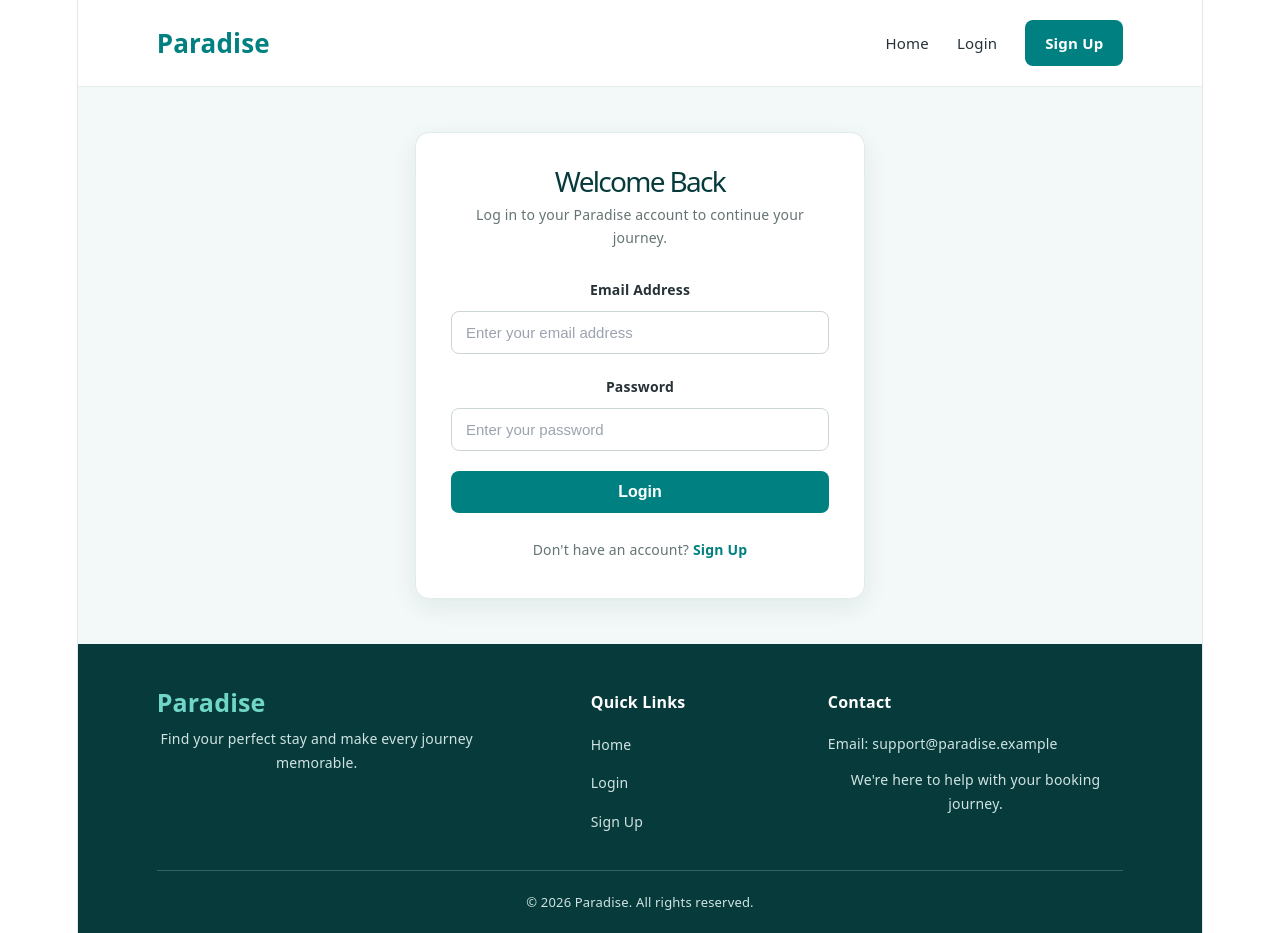
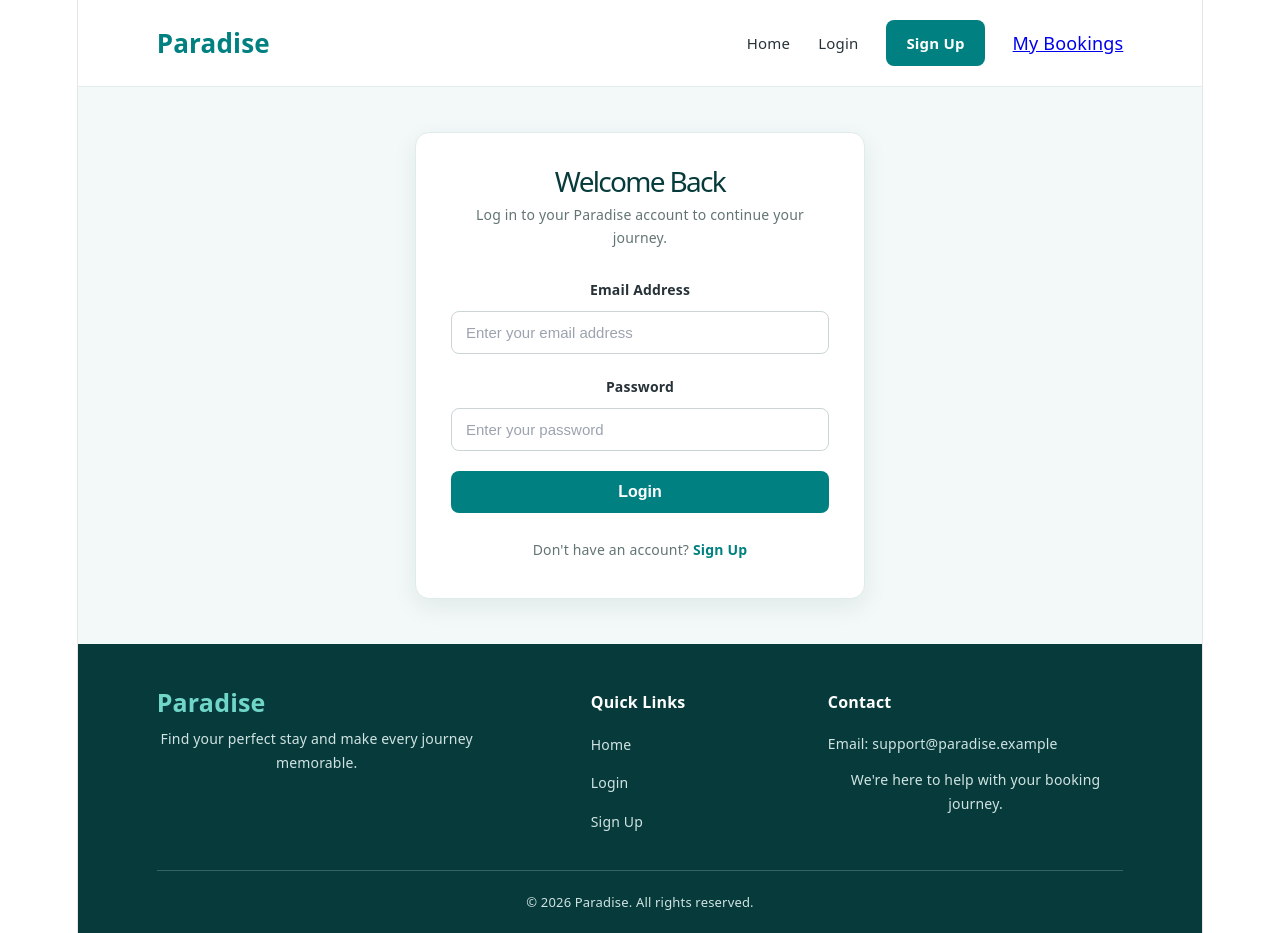
Before and after one commit to Siyanda-Mabaso/HotelApp, a React (Vite) app in the folder FrontEnd/: page /login in a window 1280 px wide. Built offline with nearby package versions, Linux system fonts and the light colour scheme.

Commit message:
modified:added link to navigate to Bookings

```diff
--- a/FrontEnd/src/Components/Navbar/Navbar.tsx
+++ b/FrontEnd/src/Components/Navbar/Navbar.tsx
@@ -21,6 +21,7 @@ const Navbar = () => {
         <Link to="/signup" className={styles.signupButton}>
           Sign Up
         </Link>
+        <Link to="/my-bookings">My Bookings</Link>
       </div>
     </nav>
   );
```
